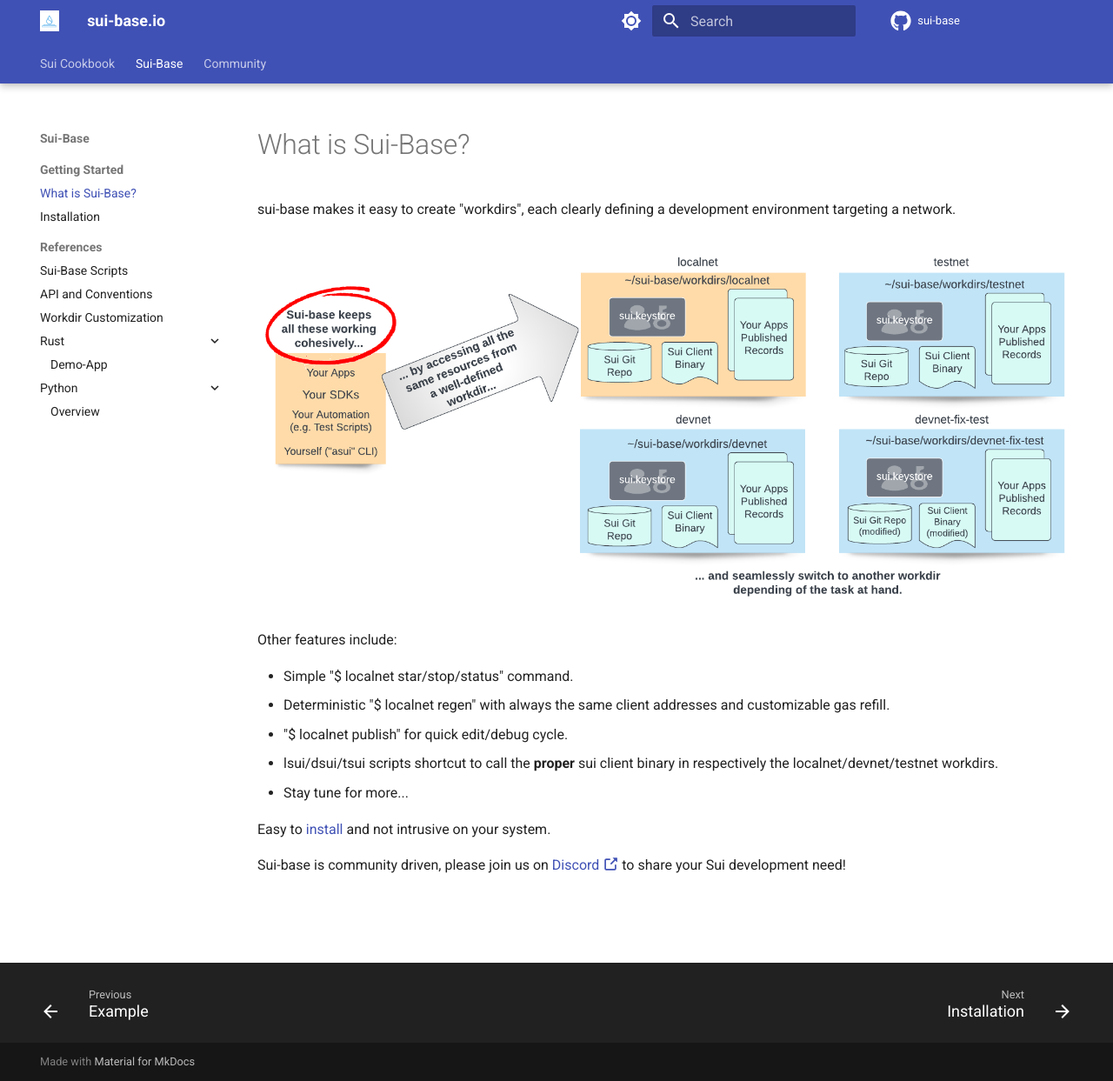
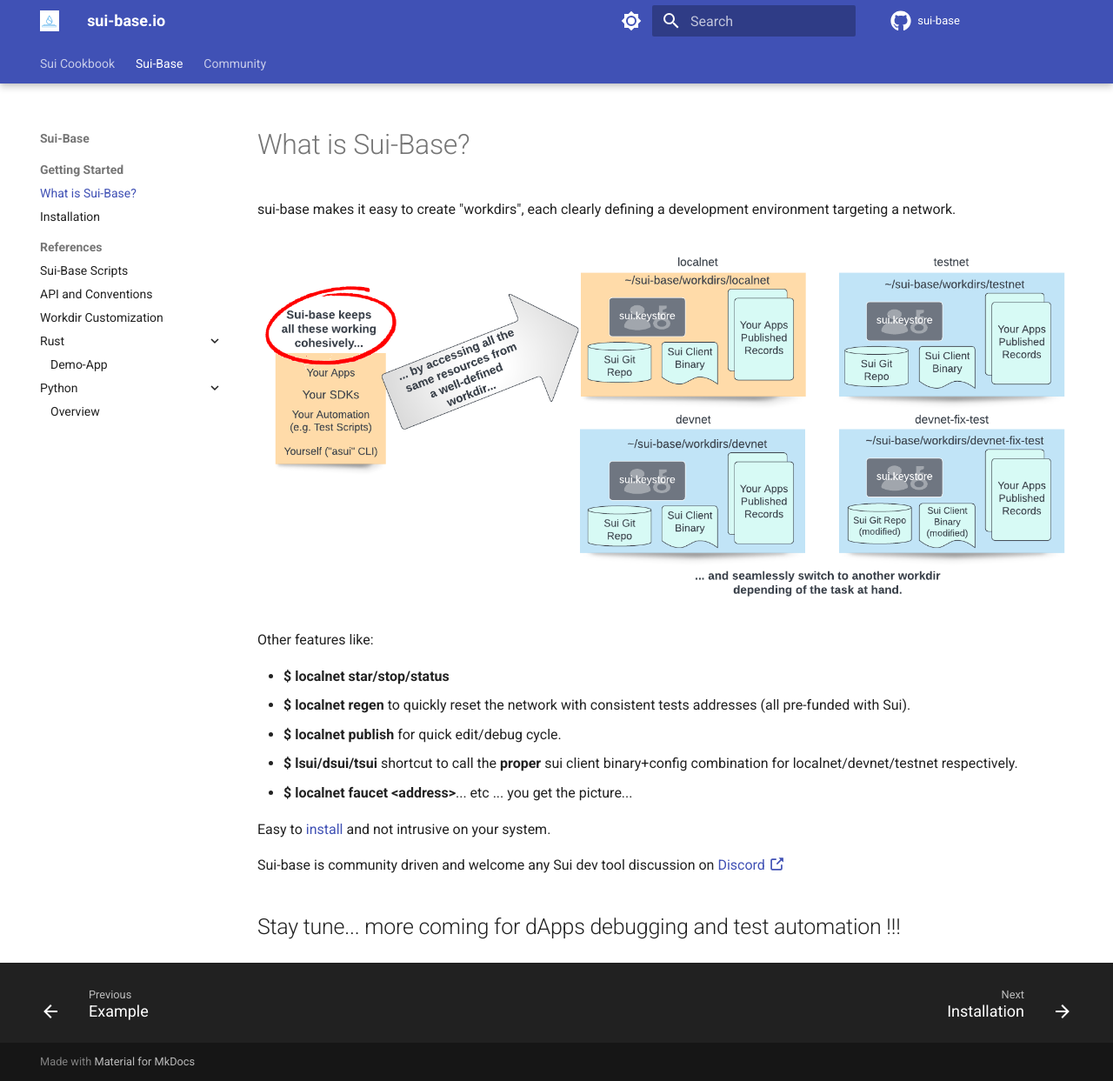
Before and after one commit to lc19997/sui-chain-base, an MkDocs documentation site: the page built from docs/website/index.md, in a window 1280 px wide and 1243 px high. Shown: the whole window at 87% size. Built offline with MkDocs 1.6.1 and Material for MkDocs 9.7.7, drawn with Linux system fonts in a browser that asks for light colours; comment, search, counter and statistics services are not loaded.

Commit message:
Update sui-base scripts docs

```diff
--- a/docs/website/index.md
+++ b/docs/website/index.md
@@ -10,14 +10,16 @@ sui-base makes it easy to create "workdirs", each clearly defining a development
   ![Workdirs](assets/images/workdirs-intro.png)
 </figure>
 
-Other features include:
+Other features like:
 
-  * Simple "$ localnet star/stop/status" command.
-  * Deterministic "$ localnet regen" with always the same client addresses and customizable gas refill.
-  * "$ localnet publish" for quick edit/debug cycle.
-  * lsui/dsui/tsui scripts shortcut to call the **proper** sui client binary in respectively the localnet/devnet/testnet workdirs.
-  * Stay tune for more...
+  * **$ localnet star/stop/status**
+  * **$ localnet regen** to quickly reset the network with consistent tests addresses (all pre-funded with Sui).
+  * **$ localnet publish** for quick edit/debug cycle.
+  * **$ lsui/dsui/tsui** shortcut to call the **proper** sui client binary+config combination for localnet/devnet/testnet respectively.
+  * **$ localnet faucet <address\>**... etc ... you get the picture...
 
 Easy to [install](how-to/install.md) and not intrusive on your system.
 
-Sui-base is community driven, please join us on [Discord :octicons-link-external-16:](https://discord.com/invite/Erb6SwsVbH) to share your Sui development need!
+Sui-base is community driven and welcome any Sui dev tool discussion on [Discord :octicons-link-external-16:](https://discord.com/invite/Erb6SwsVbH)
+
+<h2>Stay tune... more coming for dApps debugging and test automation !!!<h2\>
```
Also changed, not shown: docs/website/how-to/install.md (+12 -0 lines), docs/website/how-to/scripts.md (+10 -3 lines).
